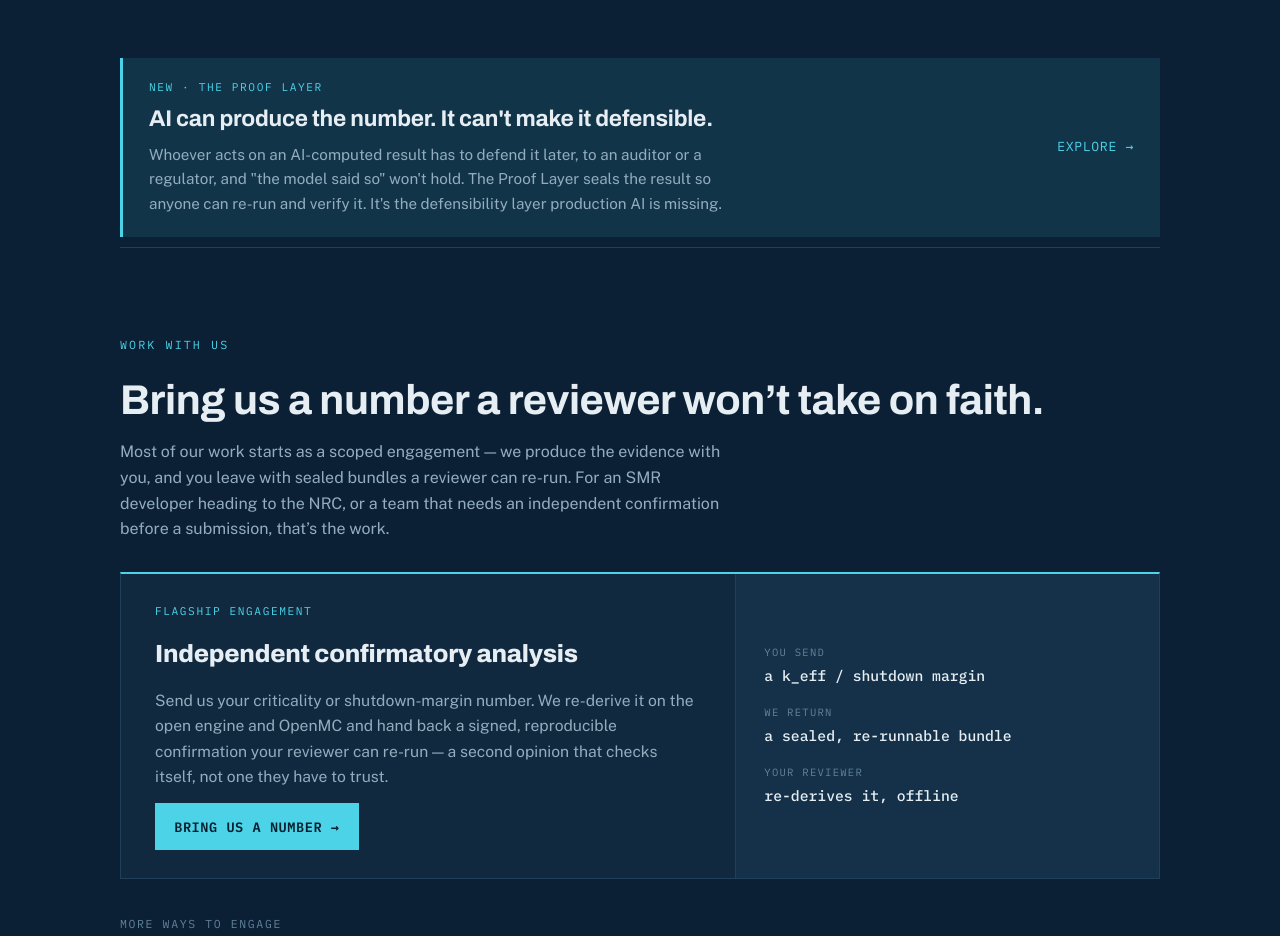
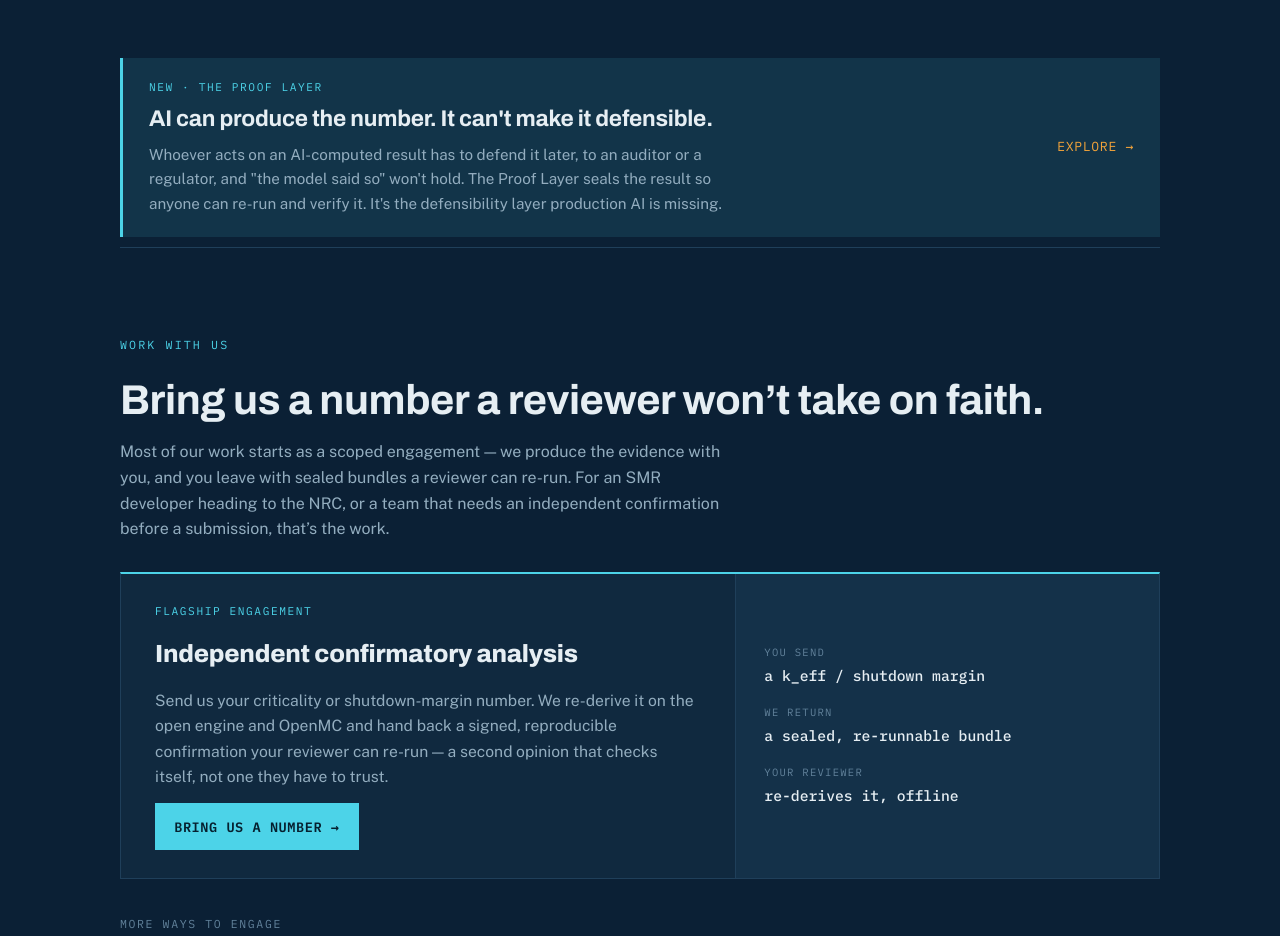
Before and after one commit to SMRFORGE/website, a plain HTML site: page index.html in a window 1280 px wide. Shown: the part 940-1876 px from the top of the page. Drawn offline with nearby package versions, Linux system fonts and the light colour scheme.

Commit message:
site: make the Proof Layer callout 'Explore' link amber (#10)
Co-authored-by: cmwhalen <37247997+cmwhalen@users.noreply.github.com>
Co-authored-by: Claude Opus 4.8 <noreply@anthropic.com>

```diff
--- a/index.html
+++ b/index.html
@@ -370,7 +370,7 @@
   .pl-k{font-family:var(--mono);font-size:.7rem;letter-spacing:.14em;text-transform:uppercase;color:var(--cyan)}
   .pl-callout strong{font-family:var(--disp);font-weight:700;font-size:clamp(1.12rem,2.2vw,1.42rem);color:var(--ink);letter-spacing:-.01em}
   .pl-sub{color:var(--muted);font-size:.95rem;max-width:64ch}
-  .pl-go{font-family:var(--mono);font-size:.82rem;letter-spacing:.05em;text-transform:uppercase;color:var(--cyan);white-space:nowrap}
+  .pl-go{font-family:var(--mono);font-size:.82rem;letter-spacing:.05em;text-transform:uppercase;color:var(--amber);white-space:nowrap}
   @media(max-width:680px){.pl-callout{flex-direction:column;align-items:flex-start;gap:14px}}
 
 </style>
```
